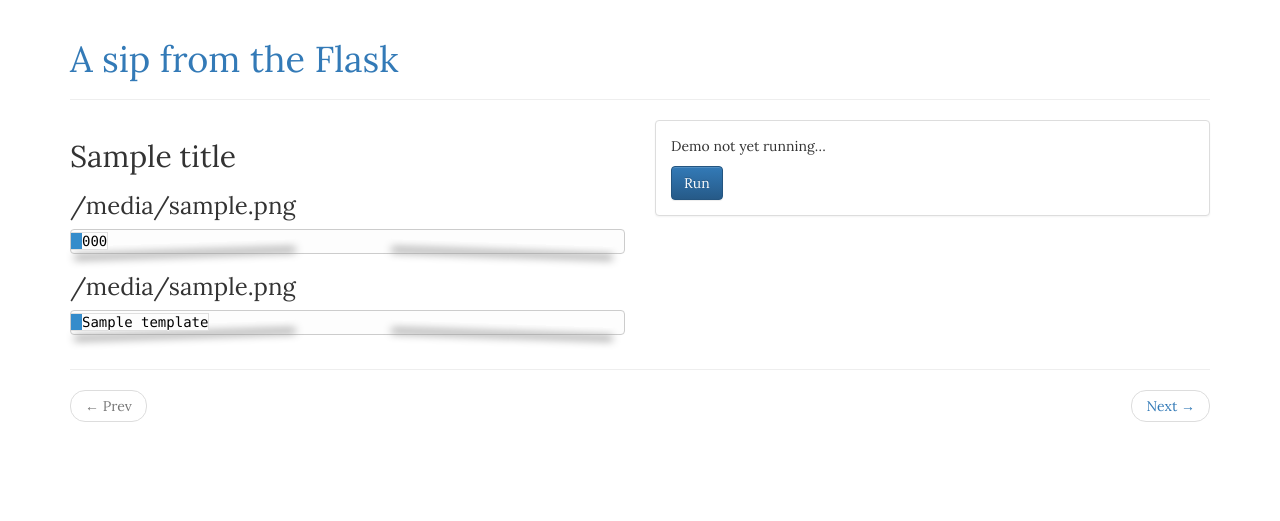
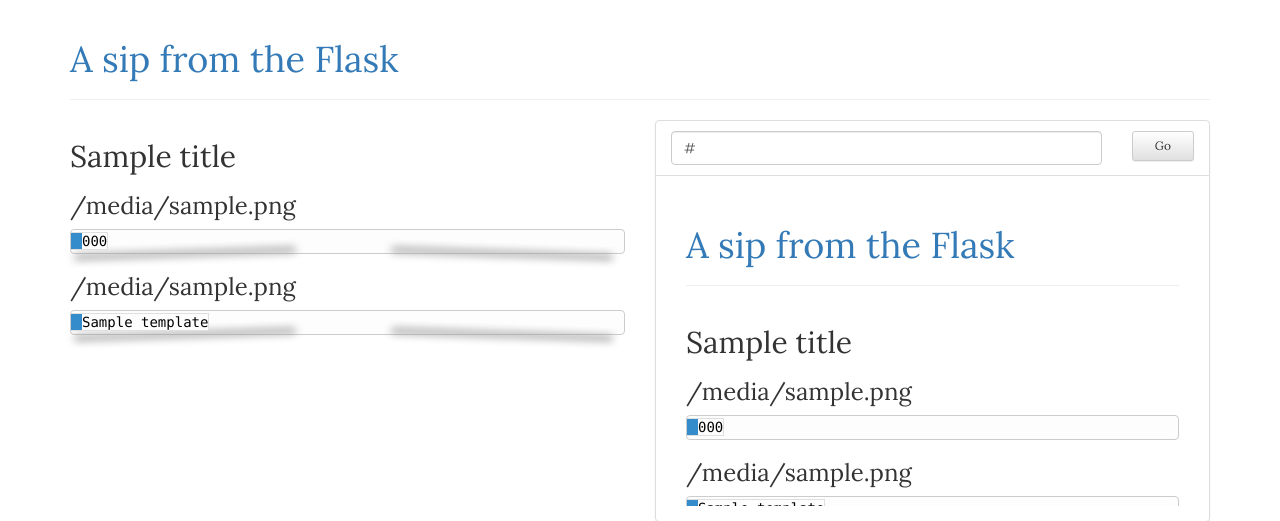
Before and after one commit to marksteve/asftf, a Flask app: template templates/slide.html in a window 1280 px wide. Shown: the top 521 px of the page. Run offline with Flask 2, Linux system fonts and the light colour scheme; the template is opened without the code that fills it: most values are stand-ins (such as "Sample title", 1, 10 or a date in 2020); some libraries are stand-ins or nearby versions.

Commit message:
Remove manual running of containers

```diff
--- a/app.py
+++ b/app.py
@@ -40,14 +40,15 @@ def slides(n=1, id=None):
 
   container_name = 'asftf_slide_{}'.format(n)
 
+  if request.args.get('recreate'):
+    dc.remove_container(container_name, force=True)
+
   try:
     container = dc.inspect_container(container_name)
   except docker.errors.APIError:
     container = None
 
-  if request.method == 'POST':
-    if container:
-      dc.remove_container(container_name, force=True)
+  if not container:
     container = dc.create_container(
       'asftf_app',
       command=['python', code_file],
@@ -60,14 +61,11 @@ def slides(n=1, id=None):
       '5000/tcp': None,
     })
 
-  if container:
-    port = dc.port(container, '5000')[0]['HostPort']
-    container_url = "http://{}:{}".format(
-      request.headers["Host"].split(':')[0],
-      port,
-    )
-  else:
-    container_url = None
+  port = dc.port(container, '5000')[0]['HostPort']
+  container_url = "http://{}:{}".format(
+    request.headers["Host"].split(':')[0],
+    port,
+  )
 
   return render_template(
     'slide.html',
--- a/templates/slide.html
+++ b/templates/slide.html
@@ -27,7 +27,6 @@
       {% endif %}
     </div>
     <div class="col-md-6">
-      {% if container %}
       <div class="list-group">
         <div class="list-group-item">
           <form id="container-form" target="container" action="get">
@@ -47,16 +46,6 @@
           <iframe name="container" src="{{ container_url }}" frameborder=0" width="100%" height="320"></iframe>
         </div>
       </div>
-      {% else %}
-      <div class="panel panel-default">
-        <div class="panel-body">
-          <p>Demo not yet running&hellip;</p>
-          <form action="" method="post">
-            <button type="submit" class="btn btn-primary">Run</button>
-          </form>
-        </div>
-      </div>
-      {% endif %}
     </div>
   </div>
   <hr>
```
